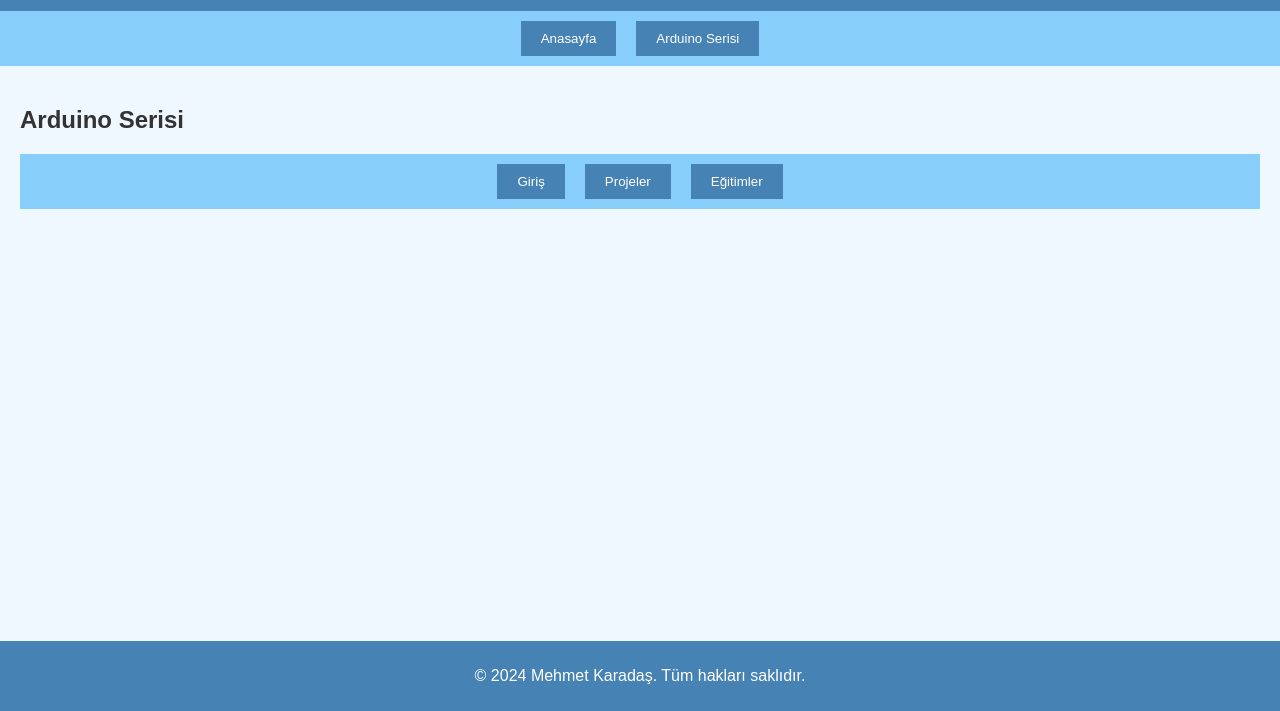
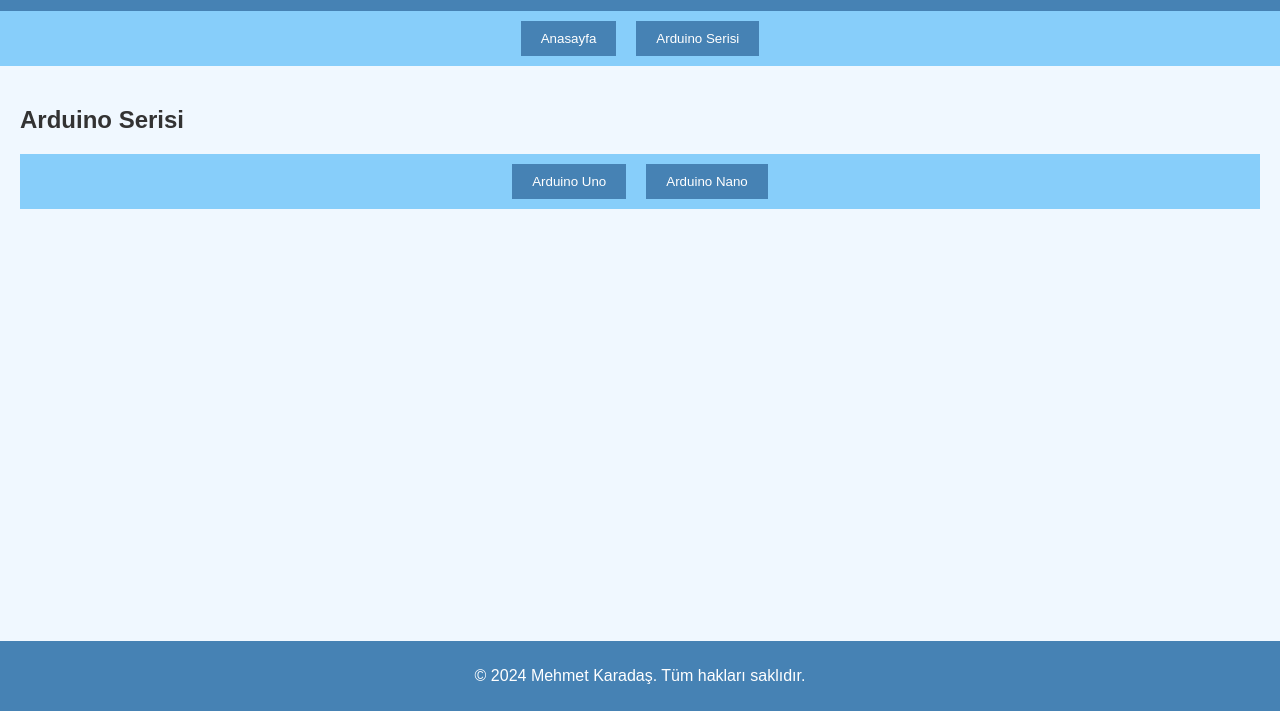
Before and after one commit to MEHMETKARADAS-CODER/Robotech.github.io, a plain HTML site: page index.html in a window 1280 px wide. Both pictures are taken after a click on the button "Arduino Serisi". Shown: the part 89-800 px from the top of the page. Drawn offline with Linux system fonts and the light colour scheme.

Commit message:
Add files via upload

```diff
--- a/index.html
+++ b/index.html
@@ -67,21 +67,16 @@
     <div id="arduino" class="content hidden">
         <h2>Arduino Serisi</h2>
         <nav>
-            <button onclick="showArduinoSection('intro')">Giriş</button>
-            <button onclick="showArduinoSection('projects')">Projeler</button>
-            <button onclick="showArduinoSection('tutorials')">Eğitimler</button>
+            <button onclick="showArduinoSection('uno')">Arduino Uno</button>
+            <button onclick="showArduinoSection('nano')">Arduino Nano</button>
         </nav>
-        <div id="intro" class="arduino-content hidden">
-            <h3>Arduino'ya Giriş</h3>
-            <p>Arduino hakkında genel bilgiler ve başlangıç rehberi.</p>
+        <div id="uno" class="arduino-content hidden">
+            <h3>Arduino Uno</h3>
+            <p>Arduino Uno hakkında bilgiler ve projeler.</p>
         </div>
-        <div id="projects" class="arduino-content hidden">
-            <h3>Projeler</h3>
-            <p>Arduino ile yapılmış projeler.</p>
-        </div>
-        <div id="tutorials" class="arduino-content hidden">
-            <h3>Eğitimler</h3>
-            <p>Arduino eğitimleri ve dersler.</p>
+        <div id="nano" class="arduino-content hidden">
+            <h3>Arduino Nano</h3>
+            <p>Arduino Nano hakkında bilgiler ve projeler.</p>
         </div>
     </div>
     <footer>
```
